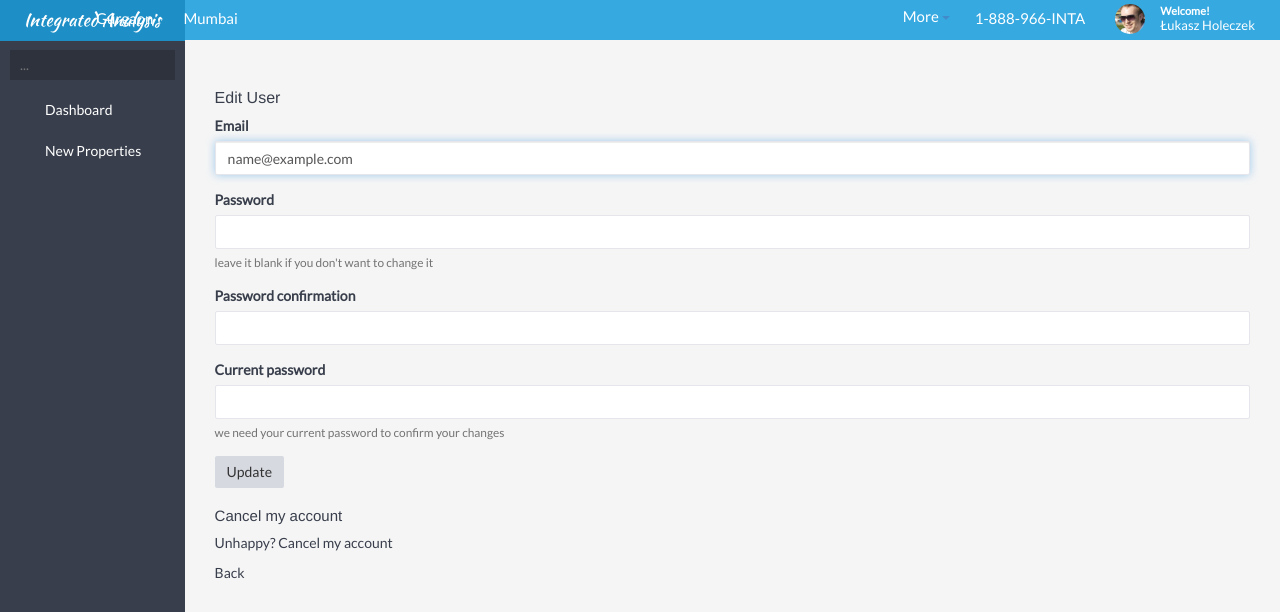
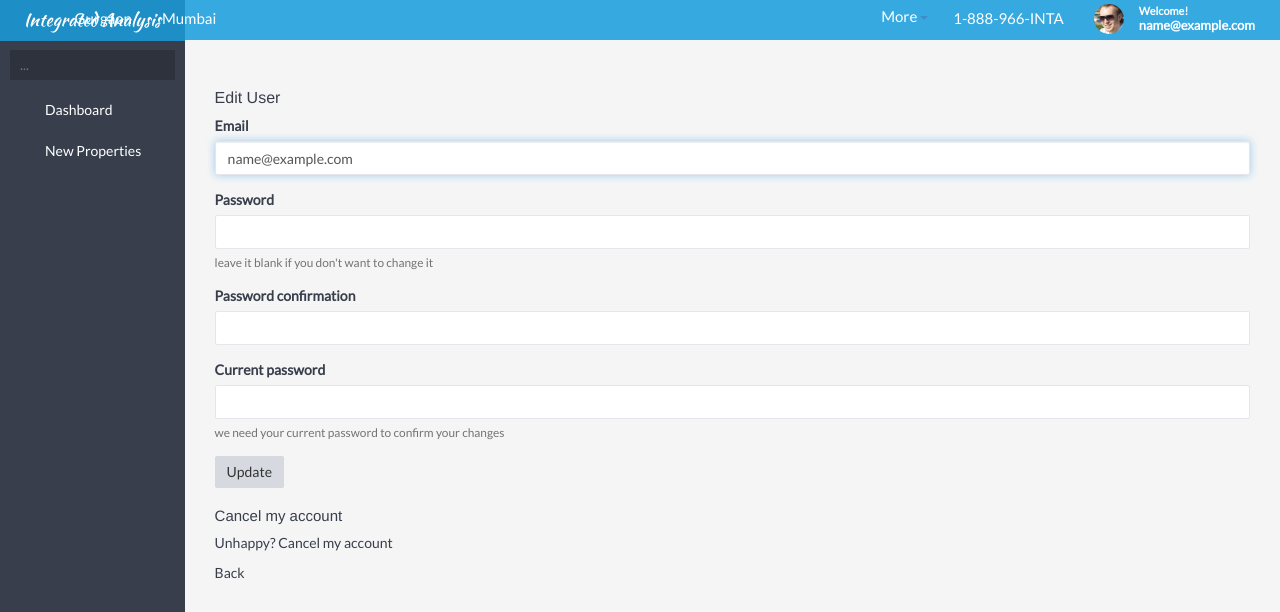
Before and after one commit to arvindmehra/integrated_analysis, a Rails app: page /users/edit in a window 1280 px wide. Shown: the top 612 px of the page. Run offline with Rails 7, Linux system fonts and the light colour scheme; a user stored in the database is signed in; tables that the repository leaves empty hold one stand-in row (values such as "Sample post"); style sheets or scripts are compiled from the project's sources; some libraries are stand-ins or nearby versions.

Commit message:
show email

```diff
--- a/app/controllers/welcome_controller.rb
+++ b/app/controllers/welcome_controller.rb
@@ -4,6 +4,7 @@
   before_action :authenticate_user!
 
   def index
+    @user = current_user
     if params[:search].present?
       params[:search][:min_sqrt]||= ""
       params[:search][:max_sqrt]||= ""
--- a/app/views/layouts/application.html.erb
+++ b/app/views/layouts/application.html.erb
@@ -57,13 +57,11 @@
               <div class="avatar"><img src="avatar.jpg" alt="Avatar"></div>
               <div class="user">
                 <span class="hello">Welcome!</span>
-                <span class="name">Łukasz Holeczek</span>
+                <span class="name"><b><%=current_user.email%></b></span>
               </div>
             </a>
             <ul class="dropdown-menu">
-              <li class="dropdown-menu-title">
-
-              </li>
+              <li class="dropdown-menu-title"></li>
               <li><a href="index.html#"><i class="icon-user"></i> Profile</a></li>
               <li><a href="index.html#"><i class="icon-cog"></i> Settings</a></li>
               <li><a href="index.html#"><i class="icon-envelope"></i> Messages</a></li>
```
